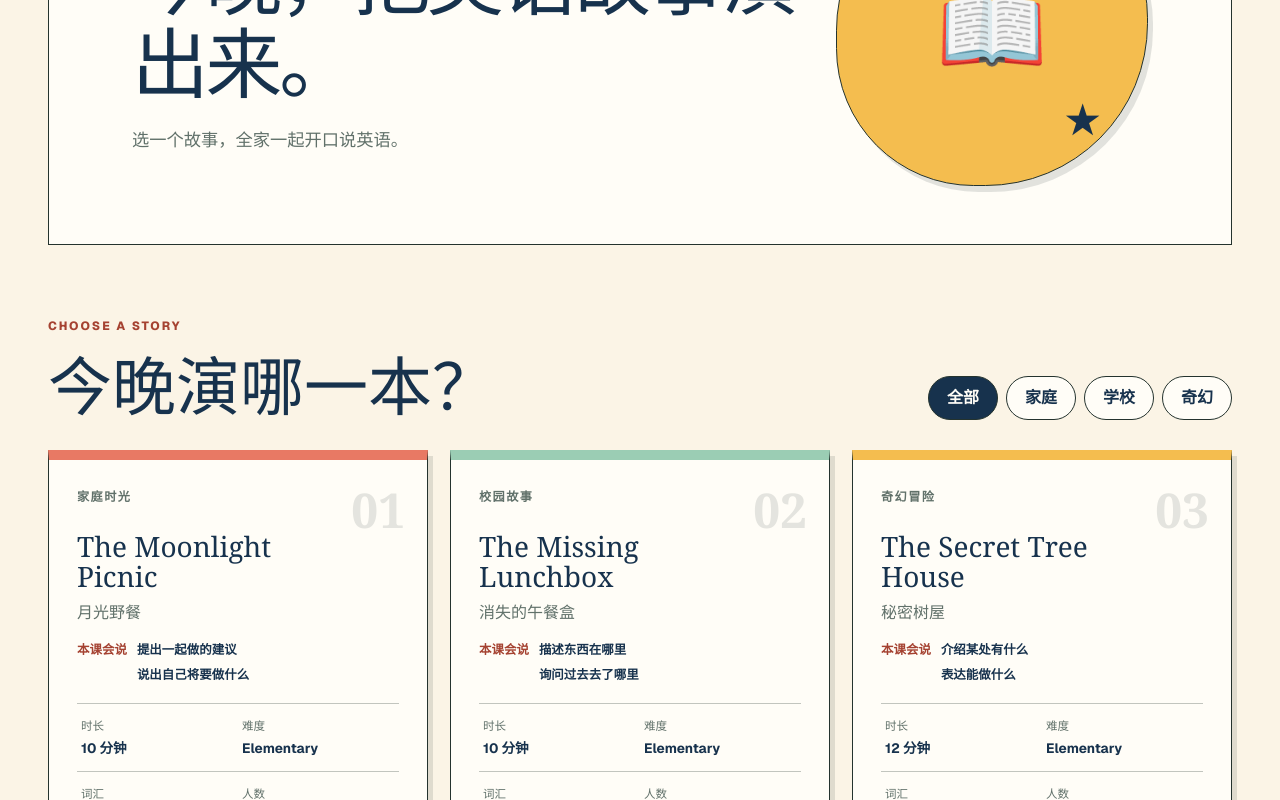
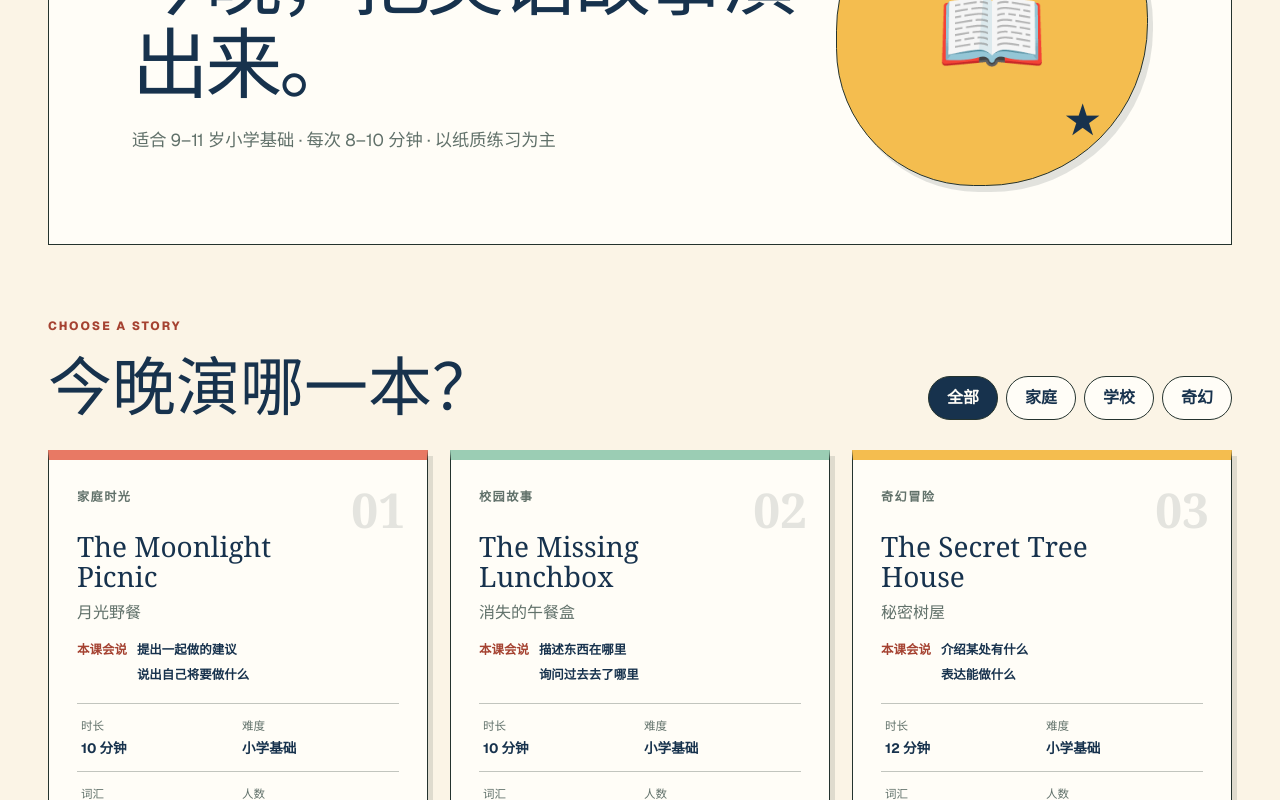
Before and after one commit to oldshipmaster/english-study, a Next.js app: page / in a window 1280 px wide. Shown: the part 260-1060 px from the top of the page. Built offline with nearby package versions, Linux system fonts and the light colour scheme.

Commit message:
fix: clarify age and practice level

```diff
--- a/app/components/StoryLibrary.tsx
+++ b/app/components/StoryLibrary.tsx
@@ -39,7 +39,7 @@ export function StoryLibrary({ stories, onSelect }: StoryLibraryProps) {
         <div className="hero-copy">
           <p className="eyebrow">Family story night</p>
           <h1>今晚，把英语故事演出来。</h1>
-          <p>选一个故事，全家一起开口说英语。</p>
+          <p>适合 9–11 岁小学基础 · 每次 8–10 分钟 · 以纸质练习为主</p>
         </div>
         <div className="hero-art" aria-hidden="true"><span>☾</span><span>📖</span><span>★</span></div>
       </section>
@@ -70,7 +70,7 @@ export function StoryLibrary({ stories, onSelect }: StoryLibraryProps) {
               <div className="story-learning-focus"><strong>本课会说</strong>{story.learningPack.patterns.map((pattern) => <span key={pattern.title}>{pattern.title}</span>)}</div>
               <dl className="story-facts">
                 <div><dt>时长</dt><dd>{story.minutes} 分钟</dd></div>
-                <div><dt>难度</dt><dd>{story.level}</dd></div>
+                <div><dt>难度</dt><dd>小学基础</dd></div>
                 <div><dt>词汇</dt><dd>{Object.keys(story.vocabulary).length} 个</dd></div>
                 <div><dt>人数</dt><dd>2–3 players</dd></div>
               </dl>
```
Also changed, not shown: 1 other file (tests, documents, lock files or other folders).
